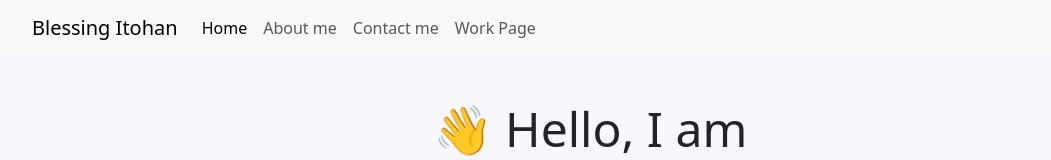
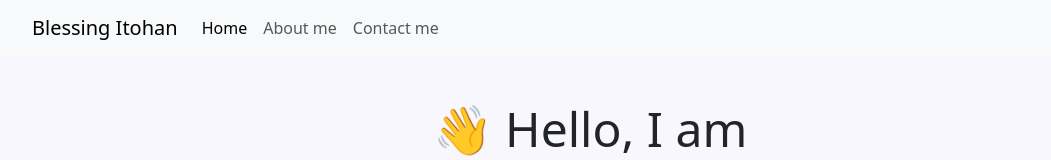
Before and after one commit to Tohan-B/Profile-page, a plain HTML site: page index.html in a window 1280 px wide. Shown: the top 160 px of the page, without its empty margins (50-1101 px from the left). Drawn offline with nearby package versions, Linux system fonts and the light colour scheme.

Commit message:
Removed workpage from navigation

```diff
--- a/index.html
+++ b/index.html
@@ -69,14 +69,6 @@
                 href="/about.html#contact"
                 title="Contact Blessing Itohan"
                 >Contact me</a
-              >
-            </li>
-            <li class="nav-item">
-              <a
-                class="nav-link"
-                href="/work.html"
-                title="About Blessing Itohan"
-                >Work Page</a
               >
             </li>
           </ul>
```
